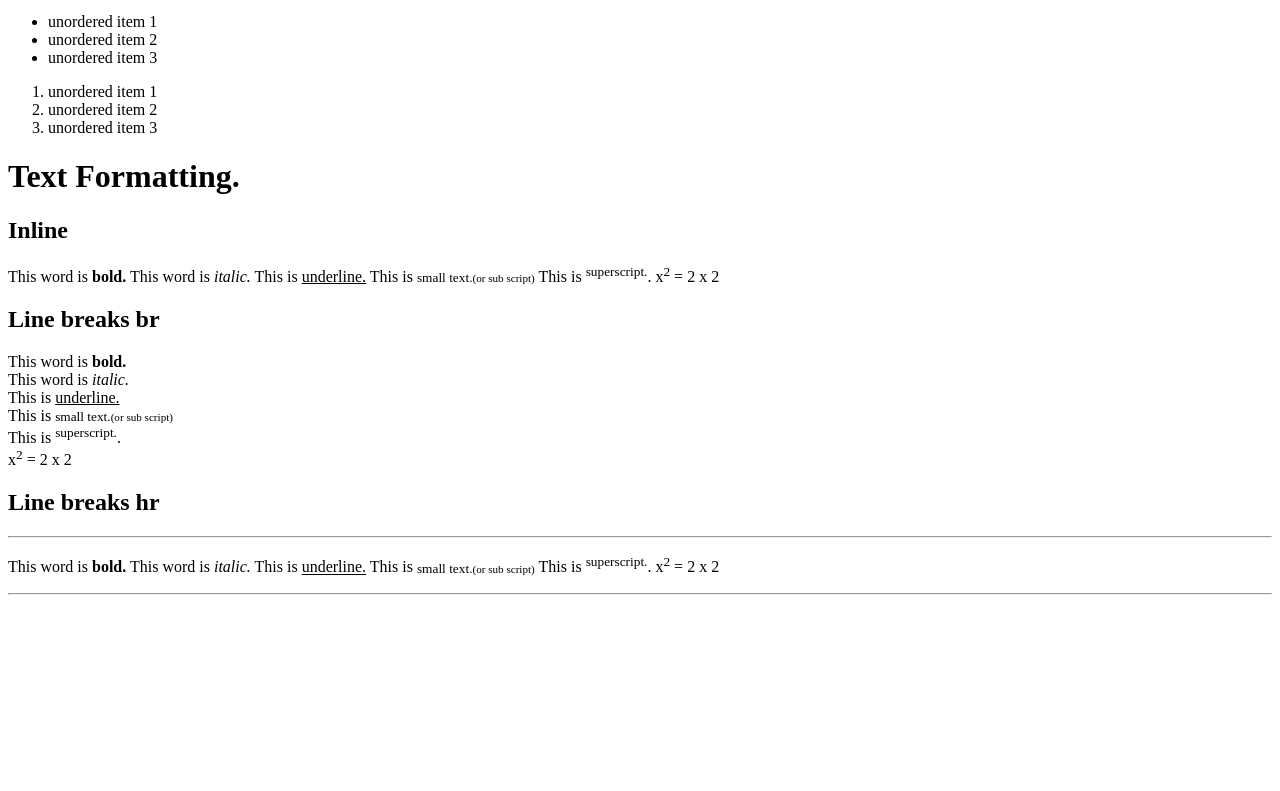
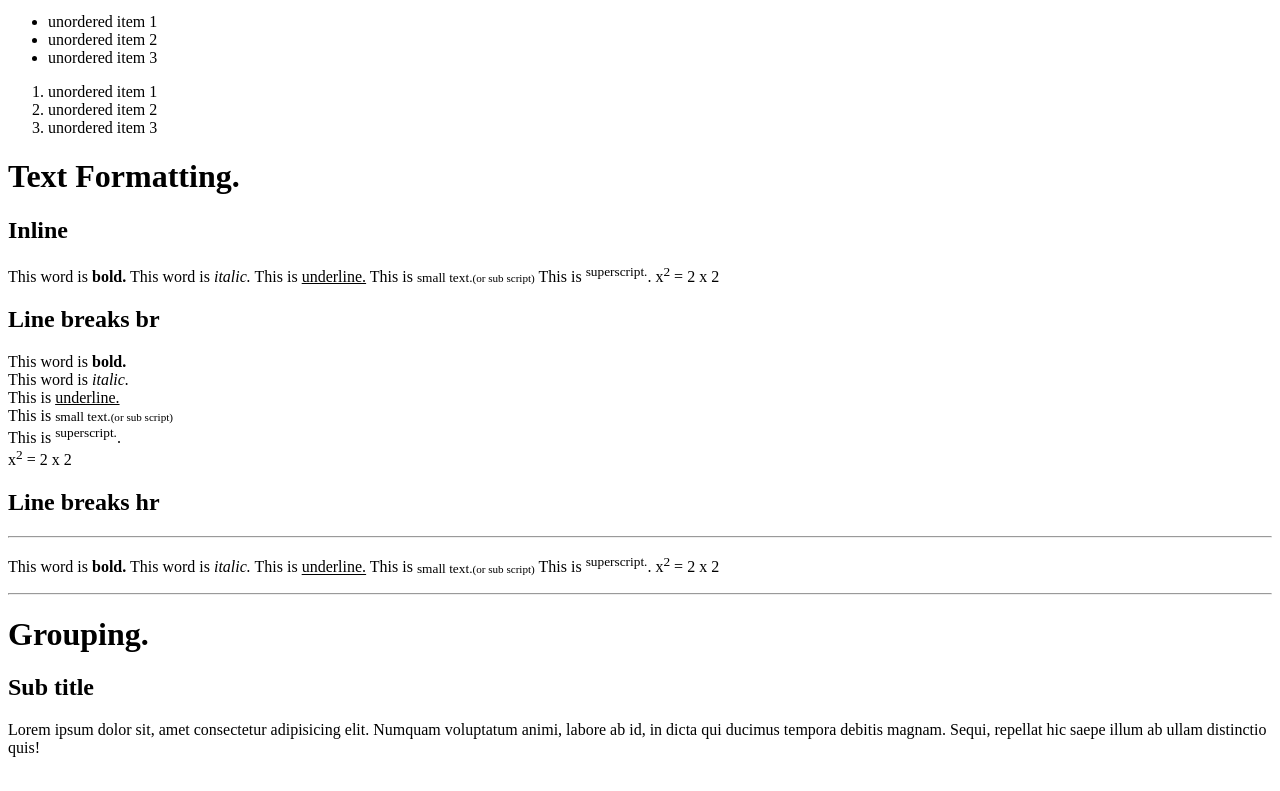
Before and after one commit to Alphaoo1/Frontend, a plain HTML site: page HTML_Sandbox/index.html in a window 1280 px wide. Shown: the part 844-1635 px from the top of the page. Before the commit the page ends 1447 px from the top, so only its background shows below. Drawn offline with Linux system fonts and the light colour scheme.

Commit message:
grouping

```diff
--- a/HTML_Sandbox/index.html
+++ b/HTML_Sandbox/index.html
@@ -110,5 +110,16 @@
         <hr>
 
 
+
+        <!-- Grouping your elements -->
+        <h1>Grouping.</h1>
+
+        <div style="margin-bottom: 50px;">
+            <h2>Sub title</h2>
+            <p>
+                Lorem ipsum dolor sit, amet consectetur adipisicing elit. Numquam voluptatum animi, labore ab id, in dicta qui ducimus tempora debitis magnam. Sequi, repellat hic saepe illum ab ullam distinctio quis!
+            </p>
+        </div>
+
     </body>
 </html>
```
